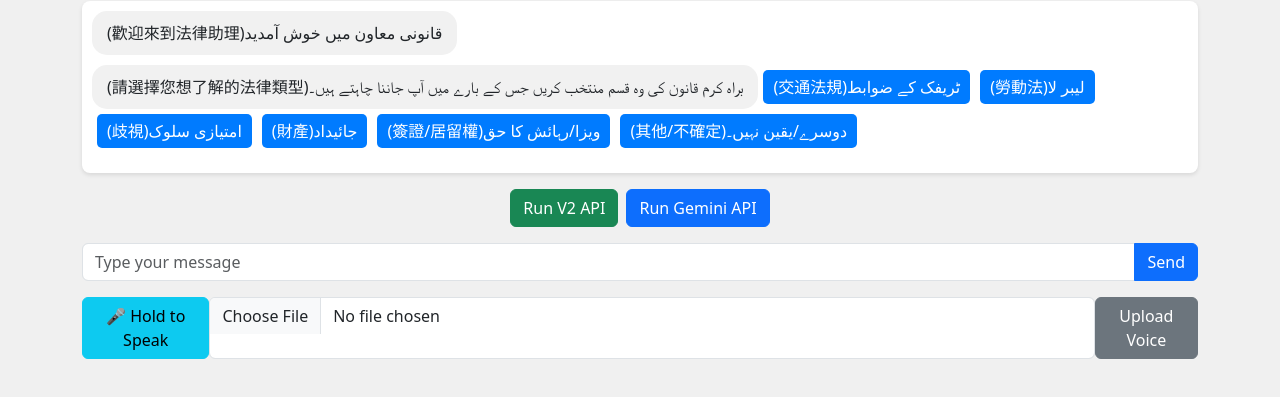
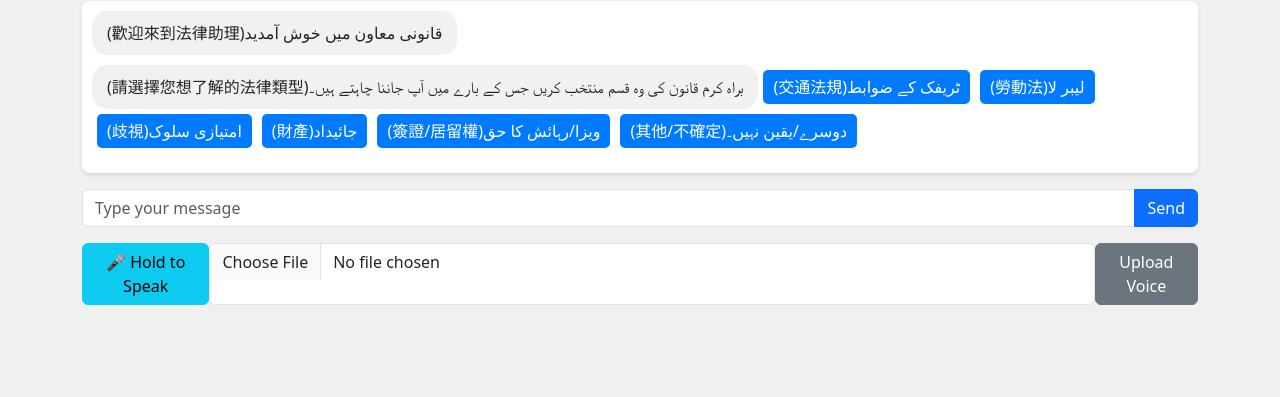
Before and after one commit to jasonyung31/jasonyung31.github.io, a plain HTML site: page index.html in a window 1280 px wide. Shown: the part 81-478 px from the top of the page. Drawn offline with nearby package versions, Linux system fonts and the light colour scheme.

Commit message:
Update index.html

```diff
--- a/index.html
+++ b/index.html
@@ -98,11 +98,6 @@
         <!-- Chat Box -->
         <div id="chatBox" class="mb-3"></div>
 
-        <!-- Message Input -->
-        <div class="d-flex justify-content-center mb-3">
-            <button class="btn btn-success me-2" onclick="sendMessage('v2')">Run V2 API</button>
-            <button class="btn btn-primary" onclick="sendMessage('gemini')">Run Gemini API</button>
-        </div>
 
         <div class="input-group mb-3">
             <input type="text" id="userMessage" class="form-control" placeholder="Type your message">
```
